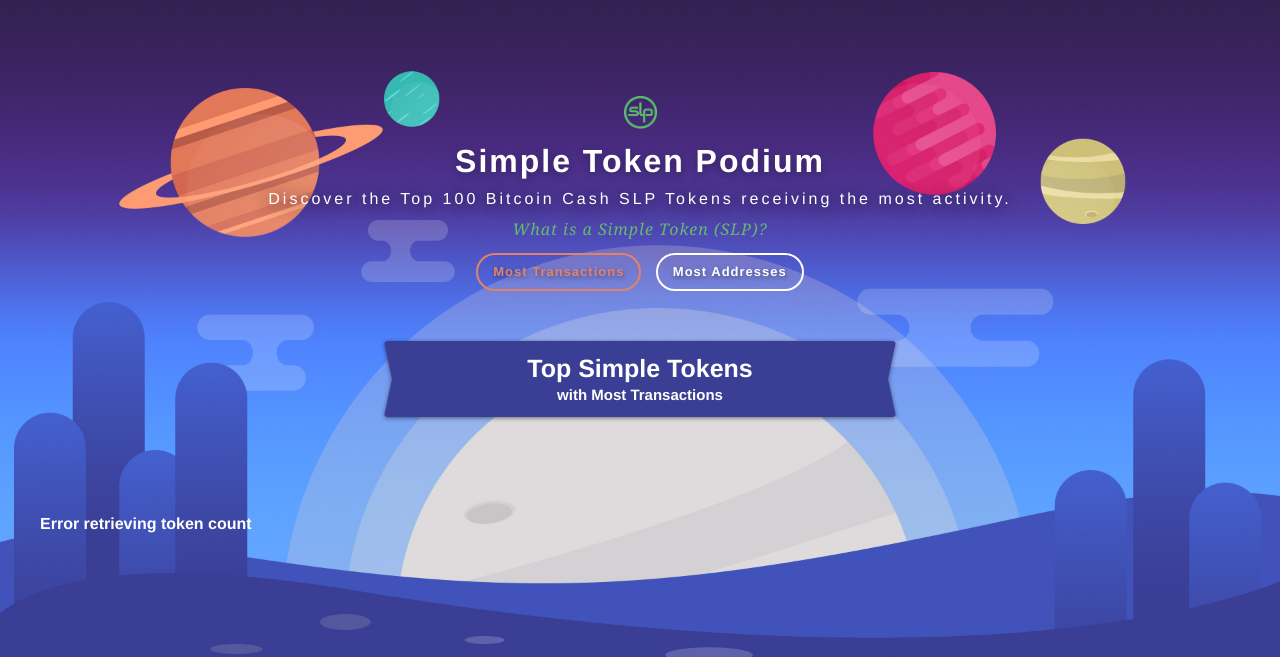
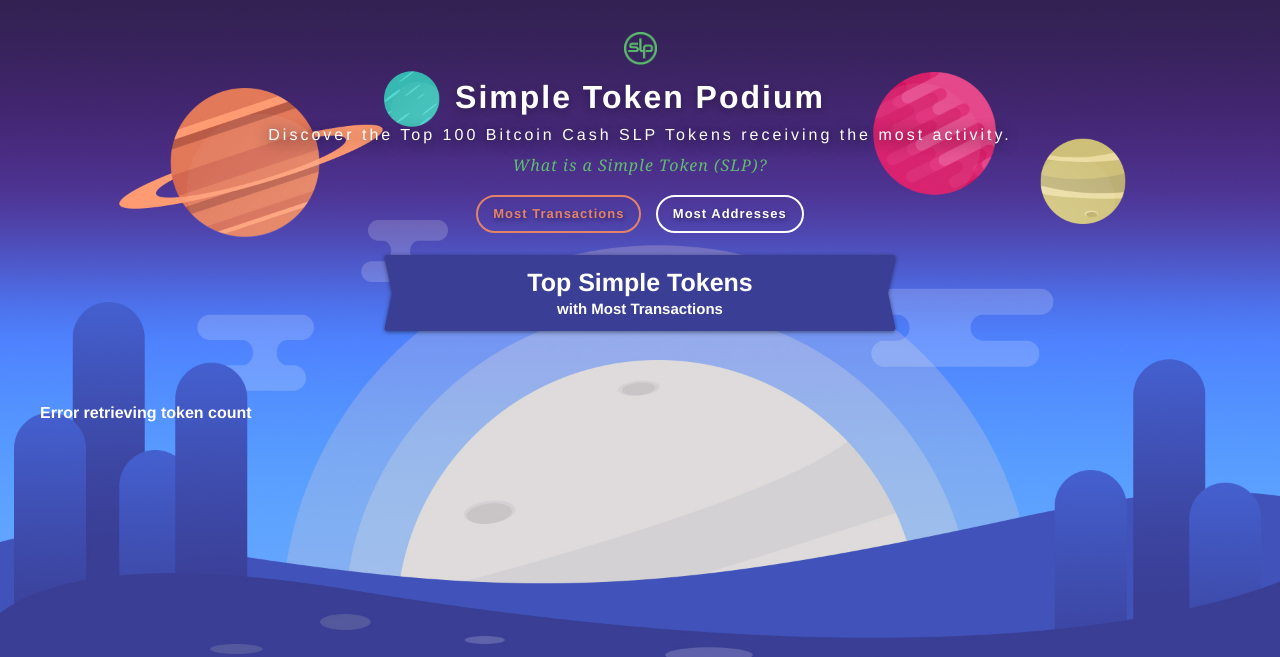
Before and after one commit to ethanmackie/eToken-tracker, a PHP site: page / in a window 1280 px wide. Shown: the top 657 px of the page. Run offline with PHP 8.4, Linux system fonts and the light colour scheme; some libraries are stand-ins or nearby versions.

Commit message:
css fixes

```diff
--- a/css/main.css
+++ b/css/main.css
@@ -319,7 +319,7 @@ body {
   background-size:100%;
 }
 header {
-  padding:6em 1em 0;
+  padding:2em 1em 0;
 }
 
 header .logo {
@@ -364,7 +364,8 @@ ul.tabs{
   padding: 0px;
   list-style: none;
   text-align:center;
-  margin-bottom:3em;
+  margin-top:1em;
+  margin-bottom:1em;
 }
 ul.tabs li{
   background: none;
@@ -411,7 +412,7 @@ ul.tabs li.current{
           filter: drop-shadow(0 1px 2px rgba(0, 0, 0, 0.5));
   font-size: 25px;
   line-height: 1;
-  margin: 20px auto 3em;
+  margin: 20px auto 2em;
   max-width: 70%;
   padding: 15px 0;
   position: relative;
--- a/index.html
+++ b/index.html
@@ -12,7 +12,7 @@
   <!-- Place favicon.ico in the root directory -->
 
   <link rel="stylesheet" href="css/normalize.css">
-  <link rel="stylesheet" href="css/main.css?v=0.11">
+  <link rel="stylesheet" href="css/main.css?v=0.12">
   <meta name="theme-color" content="#3A3E95">
 </head>
 
```
